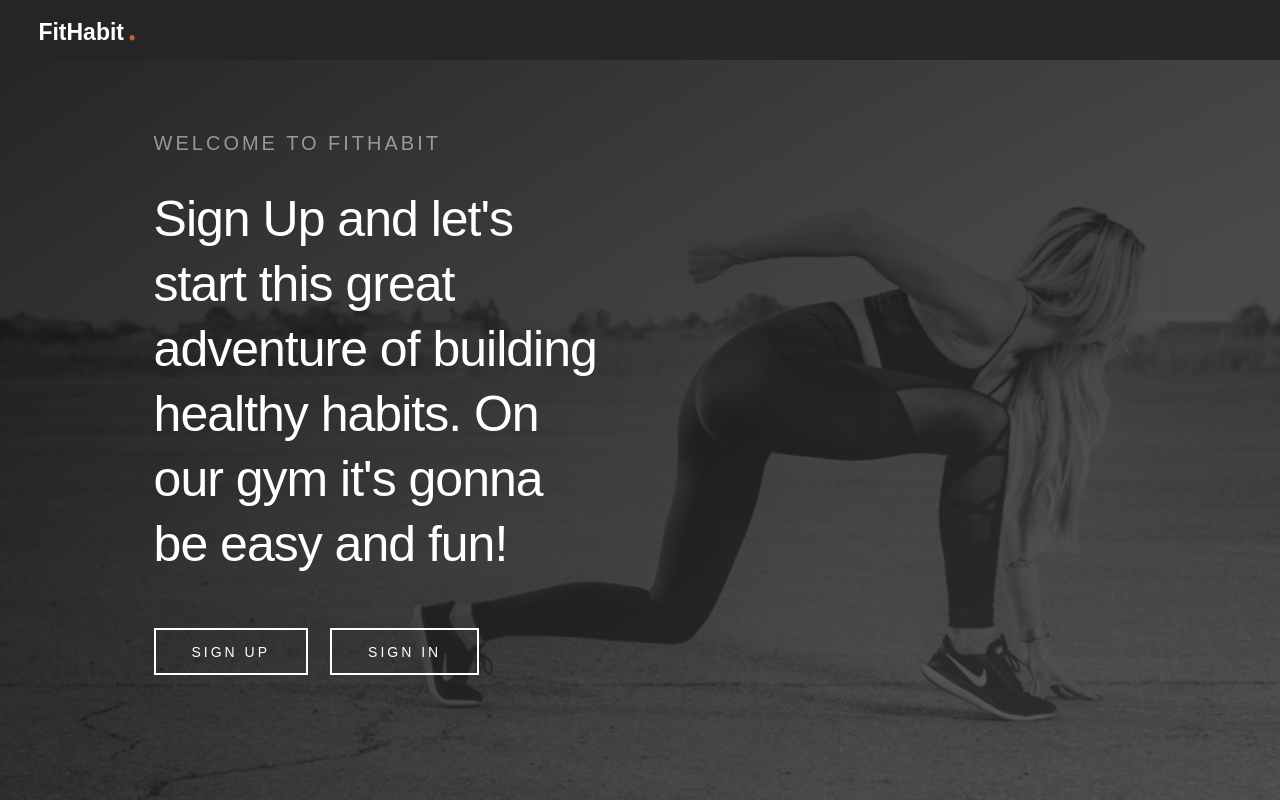
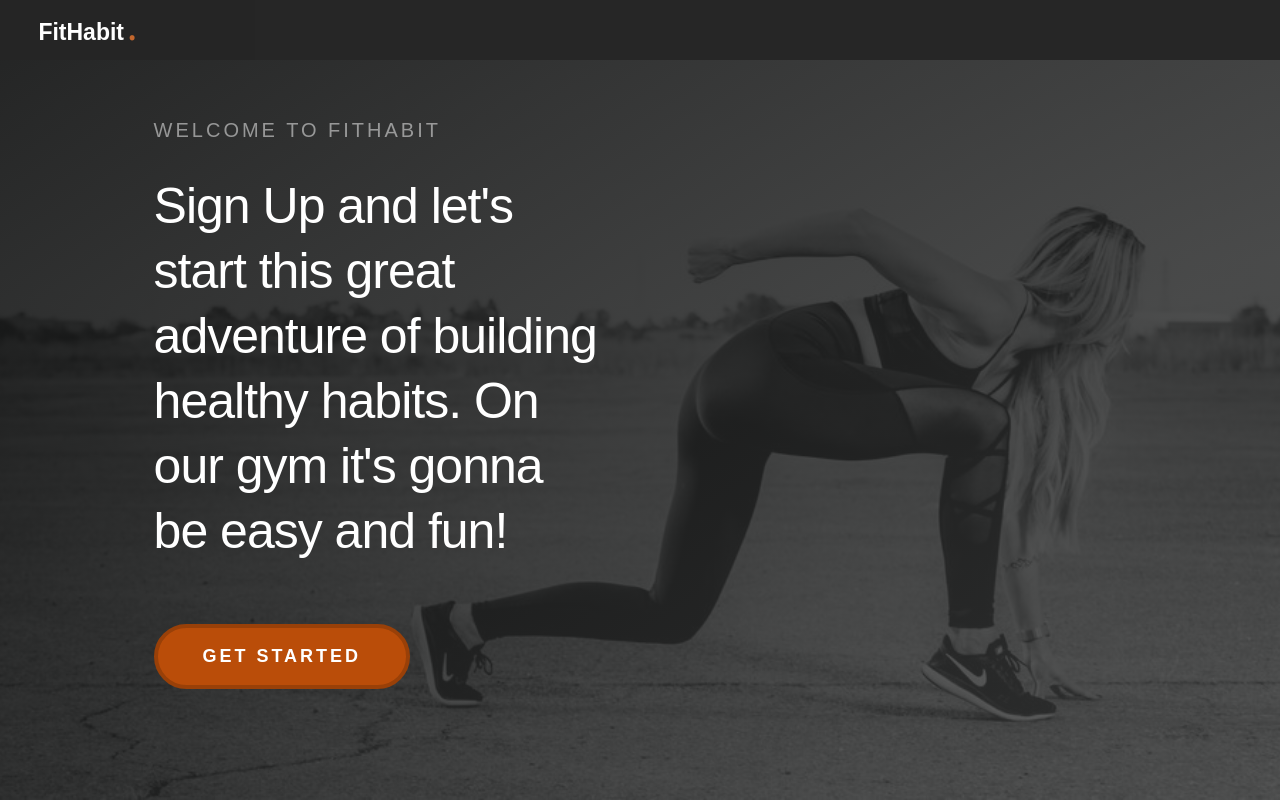
Before and after one commit to Kowal0/training-schedule-app, a React app: page / in a window 1280 px wide. Built offline with nearby package versions, Linux system fonts and the light colour scheme.

Commit message:
styling main button

```diff
--- a/src/components/Login/components/LoginPage.js
+++ b/src/components/Login/components/LoginPage.js
@@ -39,14 +39,14 @@ export class LoginPage extends PureComponent {
                         Sign Up and let's start this great adventure of building healthy habits. On our gym it's gonna be easy and fun!
                     </PageMainHeading>
                     <PageHeadingButton onClick={this.handleClick}>
-                        Sign Up
+                        Get Started
                     </PageHeadingButton >
-                    <PageHeadingButton onClick={this.handleClick}>
+                    {/* <PageHeadingButton onClick={this.handleClick}>
                         Sign In
-                    </PageHeadingButton>
+                    </PageHeadingButton> */}
                 </PageContent>
-                <LoginPageFormSignUp showForm={this.state.isVisible}/>
-                <LoginPageFormSignIn showForm={this.state.isVisible}/>
+                {/* <LoginPageFormSignUp showForm={this.state.isVisible}/>
+                <LoginPageFormSignIn showForm={this.state.isVisible}/>  */}
 
             </LoginPageWrapper>
         );
--- a/src/components/Login/styled/LoginFormButton.js
+++ b/src/components/Login/styled/LoginFormButton.js
@@ -13,7 +13,7 @@ export const LoginFormButton = styled.button`
     color: #D1D1D1;
     margin-top: 30px;
     background-color: #ba4d09;
-    transition: all .3s;
+    transition: all .4s;
 
 
 
--- a/src/components/Login/styled/PageHeadingButton.js
+++ b/src/components/Login/styled/PageHeadingButton.js
@@ -2,22 +2,39 @@ import styled from 'styled-components';
 
 
 export const PageHeadingButton = styled.button`
+
     text-transform: uppercase;
     color: #fff;
-    font-size: 14px;
+    font-size: 18px;
+    font-weight: bold;
     letter-spacing: 3px;
     outline: none;
-    border: 2px solid #fff;
-    background: transparent;
-    padding: 3% 8%;
-    margin-top: 4%;
-    margin-right: 5%;
+    border: 4px solid #994008;
+    border-radius: 50px;
+    background: #ba4d09;
+    padding: 4% 10%;
+    margin-top: 6%;
     transition: all .4s ease-in-out;
 
+
     &:hover {
-        color: #4B5559;
+        color: #ba4d09;
         background-color: white;
+        letter-spacing: 6px;
+        cursor: pointer;
+        transform: translateY(-0.4rem);
+        box-shadow: 0 1rem 1rem rgba(153, 64, 8, 0.2);
+        &:hover::after {
+            transform: scaleX(1.4) scaleY(1.6);
+            opacity: 0; }
     }
+
+    &:active,
+    &:focus {
+        transform: translateY(-0.1rem);
+        box-shadow: 0 0.5rem 1rem rgba(153, 64, 8, 0.2);
+    }
+
 `;
 
 export default PageHeadingButton;
```
